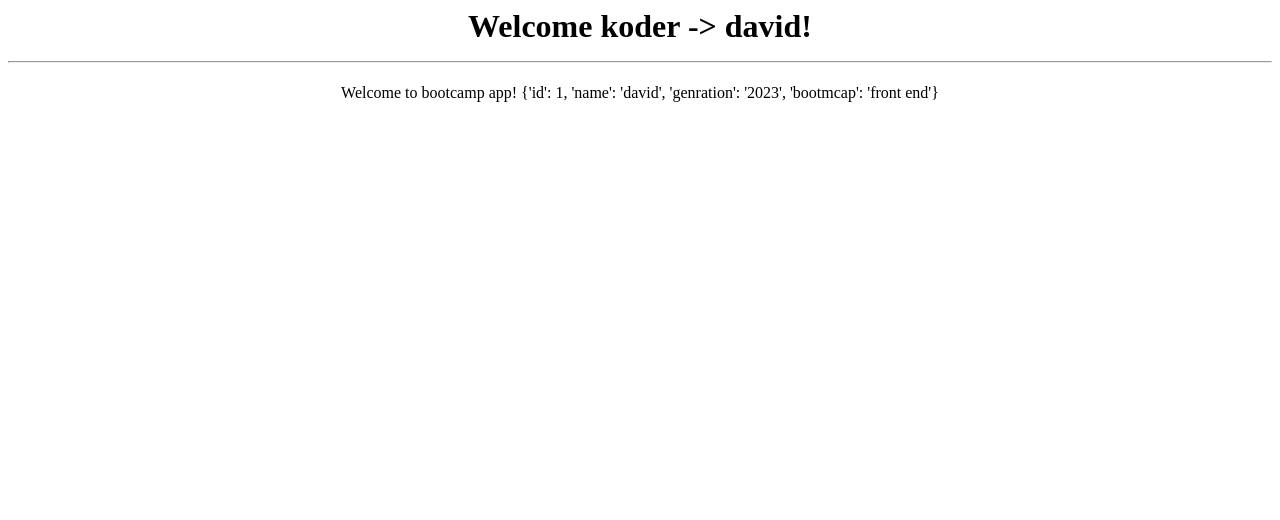
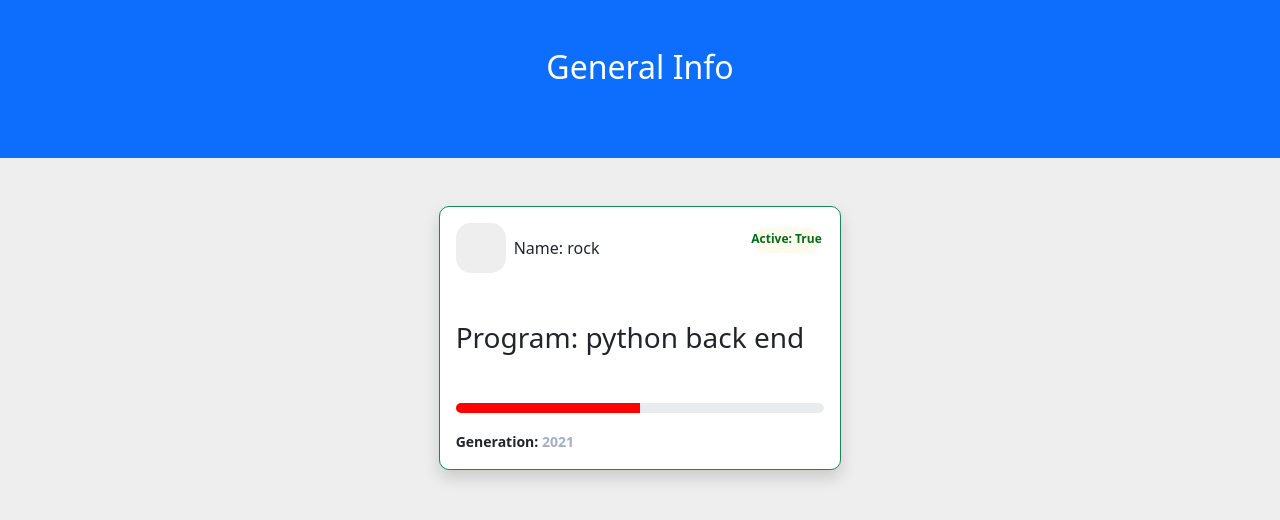
Before and after one commit to rockzt/firstProject, a Django app: page /bootcamp/koder/1/ in a window 1280 px wide. Shown: the top 520 px of the page. Run offline with Django 4.2, Linux system fonts and the light colour scheme; some libraries are stand-ins or nearby versions.

Commit message:
[modified] list_koders.html improved UX/UI

```diff
--- a/bootcamp/templates/list_koders.html
+++ b/bootcamp/templates/list_koders.html
@@ -7,6 +7,7 @@
   {% bootstrap_javascript %}
 </head>
 <style>
+    /*CARD SECTION STYLES*/
     body {
         background-color: #eee
     }
@@ -65,16 +66,35 @@
 <body>
 <!--Using tags to iterate over context values -->
 <div class="container-fluid">
-    <div class="row justify-content-evenly">
-        <div class="container-fluid p-5 bg-primary text-white text-center mb-5">
-            <h2 class="text-center mb-1">Koders List</h2>
-            <!--
-            <h2 class="mb-3">General Info</h2>
-            <span><b>Course: </b>{{bootcamp.name}}</span>
-            <br>
-            <span><b>Module: </b>{{bootcamp.module}}</span>
-            <br>
-            -->
+    <div class="row justify-content-center">
+        <div class="container-fluid p-5 bg-primary text-white text-center mb-5 row justify-content-center">
+            <h2 class="text-center mb-4">General Info</h2>
+            <!--ICONS ALERT SECTION-->
+            <svg xmlns="http://www.w3.org/2000/svg" style="display: none;">
+                <symbol id="check-circle-fill" fill="currentColor" viewBox="0 0 16 16">
+                    <path d="M16 8A8 8 0 1 1 0 8a8 8 0 0 1 16 0zm-3.97-3.03a.75.75 0 0 0-1.08.022L7.477 9.417 5.384 7.323a.75.75 0 0 0-1.06 1.06L6.97 11.03a.75.75 0 0 0 1.079-.02l3.992-4.99a.75.75 0 0 0-.01-1.05z"/>
+                </symbol>
+                <symbol id="exclamation-triangle-fill" fill="currentColor" viewBox="0 0 16 16">
+                    <path d="M8.982 1.566a1.13 1.13 0 0 0-1.96 0L.165 13.233c-.457.778.091 1.767.98 1.767h13.713c.889 0 1.438-.99.98-1.767L8.982 1.566zM8 5c.535 0 .954.462.9.995l-.35 3.507a.552.552 0 0 1-1.1 0L7.1 5.995A.905.905 0 0 1 8 5zm.002 6a1 1 0 1 1 0 2 1 1 0 0 1 0-2z"/>
+                </symbol>
+            </svg>
+            {% if koders %}
+            <div class="custom-alert alert alert-success alert-dismissible fade show d-flex align-items-center col-3" role="alert">
+                <svg class="bi flex-shrink-0 me-2" width="24" height="24" role="img" aria-label="Success:"><use xlink:href="#check-circle-fill"/></svg>
+                <div>
+                <span>Info Loaded!</span>
+                </div>
+                <button type="button" class="btn-close" data-bs-dismiss="alert" aria-label="Close"></button>
+            </div>
+            {% else %}
+            <div class="custom-alert alert alert-danger alert-dismissible fade show d-flex align-items-center col-3" role="alert">
+                <svg class="bi flex-shrink-0 me-2" width="24" height="24" role="img" aria-label="Danger:"><use xlink:href="#exclamation-triangle-fill"/></svg>
+                <div>
+                <span>Not Info Found!!</span>
+                </div>
+                <button type="button" class="btn-close" data-bs-dismiss="alert" aria-label="Close"></button>
+            </div>
+            {% endif %}
         </div>
         <br>
         <br>
@@ -133,5 +153,11 @@
     <br>
     </div>
 </div>
+<script>
+    /*Automatic Hide Alert Functionality*/
+    setTimeout(function() {
+        bootstrap.Alert.getOrCreateInstance(document.querySelector(".custom-alert")).close();
+    }, 3000)
+</script>
 </body>
 </html>
--- a/bootcamp/views.py
+++ b/bootcamp/views.py
@@ -9,30 +9,23 @@ from django.template import loader
 # Views are functions
 # view recieve client's request
 def get_koder(request, id):
-    # Response
+
 
     koders = [
-        {"id":0, "name": "rock", "genration": "2021", "bootmcap": "python back end"},
-        {"id":1, "name": "david", "genration": "2023", "bootmcap": "front end"},
-        {"id":2, "name": "ashley", "genration": "2019", "bootmcap": "swift"},
+        {"id": 1 ,"name": "rock", "generation": "2021", "bootmcap": "python back end", "is_active": True, },
+        {"id": 2 ,"name": "david", "generation": "2023", "bootmcap": "front end", "is_active": True, },
+        {"id": 3 ,"name": "ashley", "generation": "2019", "bootmcap": "swift", "is_active": False, }
     ]
 
     find_koder = [koder for koder in koders if koder["id"] == id]
-    print(find_koder)
-    html = f"""
-    <html>
-    <body>
-       <div>
-            <h1 style="text-align:center;">Welcome koder -> {find_koder[0]["name"]}!</h><b><hr></b>
-        </div>
-        <p style="text-align:center">
-        Welcome to bootcamp app!
-        {find_koder[0]}
-        </p>
-    </body>
-    </html>
-    """
-    return HttpResponse(html)
+    context = {
+        "bootcamp": {"name": "Python", "module": "Django"},
+        "koders": find_koder
+    }
+    # Calling template
+    template = loader.get_template("list_koders.html")
+
+    return HttpResponse(template.render(context, request))
 
 
 
```
Lines whose indentation alone changed are shown as unchanged.
